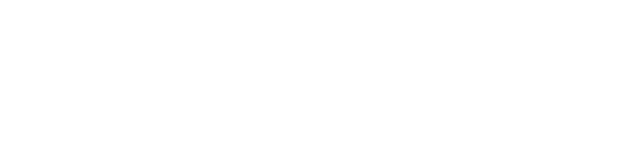
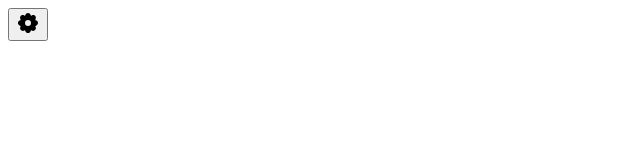
Before and after one commit to Yoseeep/Ejercicios-Laboratorio-IPO, a plain HTML site: page ejercicios/piano/index.html in a window 1280 px wide. Shown: the whole page, without its empty margins (0-640 px from the left). Drawn offline with Linux system fonts and the light colour scheme.

Commit message:
Añade botón de menú con icono en la interfaz del piano

```diff
--- a/ejercicios/piano/index.html
+++ b/ejercicios/piano/index.html
@@ -12,6 +12,9 @@
 </head>
 <body>
     <main class="main">
+        <button class="menu-button">
+            <svg xmlns="http://www.w3.org/2000/svg" width="24" height="24" viewBox="0 0 24 24" fill="currentColor" class="icon icon-tabler icons-tabler-filled icon-tabler-settings"><path stroke="none" d="M0 0h24v24H0z" fill="none"/><path d="M14.647 4.081a.724 .724 0 0 0 1.08 .448c2.439 -1.485 5.23 1.305 3.745 3.744a.724 .724 0 0 0 .447 1.08c2.775 .673 2.775 4.62 0 5.294a.724 .724 0 0 0 -.448 1.08c1.485 2.439 -1.305 5.23 -3.744 3.745a.724 .724 0 0 0 -1.08 .447c-.673 2.775 -4.62 2.775 -5.294 0a.724 .724 0 0 0 -1.08 -.448c-2.439 1.485 -5.23 -1.305 -3.745 -3.744a.724 .724 0 0 0 -.447 -1.08c-2.775 -.673 -2.775 -4.62 0 -5.294a.724 .724 0 0 0 .448 -1.08c-1.485 -2.439 1.305 -5.23 3.744 -3.745a.722 .722 0 0 0 1.08 -.447c.673 -2.775 4.62 -2.775 5.294 0zm-2.647 4.919a3 3 0 1 0 0 6a3 3 0 0 0 0 -6z" /></svg>
+        </button>
         <div class="piano">
             <div class="black-keys">
                 <div class="white-key" data-note="c1"></div>
```
